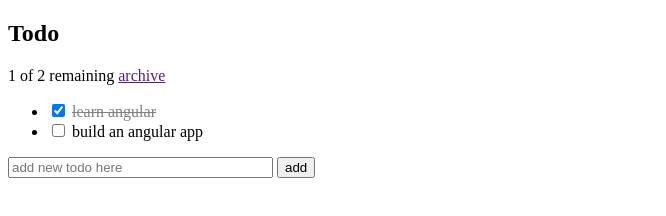
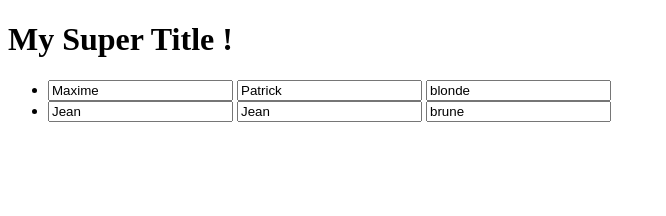
Before and after one commit to MaBeuLux88/bnpBeer, a plain HTML site: page index.html in a window 1280 px wide. Shown: the whole page, without its empty margins (0-666 px from the left). Drawn offline with Linux system fonts and the light colour scheme.

Commit message:
commit lol

```diff
--- a/app/beers/beersList.js
+++ b/app/beers/beersList.js
@@ -3,9 +3,11 @@
 angular.module('beers.list', [])
     .controller('BeersListCtrl', ['$scope', function ($scope) {
 
-        $scope.todos = [
-            {text: 'learn angular', done: true},
-            {text: 'build an angular app', done: false}];
+        $scope.view = {title: 'My Super Title !'};
+
+        $scope.persons = [
+            {name: 'Maxime', surname: 'Patrick', favorite:'blonde'},
+            {name: 'Jean', surname: 'Jean', favorite:'brune'}];
 
         $scope.addTodo = function () {
             $scope.todos.push({text: $scope.todoText, done: false});
--- a/app/beers/beersList.tpl.html
+++ b/app/beers/beersList.tpl.html
@@ -1,14 +1,14 @@
 <div>
-    <span>{{remaining()}} of {{todos.length}} remaining</span>
-    <a href="" ng-click="archive()">archive</a>
-    <ul class="unstyled">
-        <li ng-repeat="todo in todos">
-            <input type="checkbox" ng-model="todo.done">
-            <span class="done-{{todo.done}}">{{todo.text}}</span>
+    <h1>{{view.title}}</h1>
+    <ul>
+        <li ng-repeat="person in persons">
+            <input type="text" ng-model="person.name">
+            <input type="text" ng-model="person.surname">
+            <input type="text" ng-model="person.favorite">
         </li>
     </ul>
-    <form ng-submit="addTodo()">
-        <input type="text" ng-model="todoText" size="30" placeholder="add new todo here">
-        <input class="btn-primary" type="submit" value="add">
-    </form>
+    <!--<form ng-submit="addTodo()">-->
+        <!--<input type="text" ng-model="todoText" size="30" placeholder="add new todo here">-->
+        <!--<input class="btn-primary" type="submit" value="add">-->
+    <!--</form>-->
 </div>
--- a/index.html
+++ b/index.html
@@ -4,7 +4,6 @@
     <link rel="stylesheet" href="style.css">
   </head>
   <body>
-    <h2>Todo</h2>
     <div ng-view></div>
     <script src="vendor/angular.min.js"></script>
     <script src="vendor/angular-route.js"></script>
```
Also changed, not shown: app/app.js (line endings or trailing spaces).
